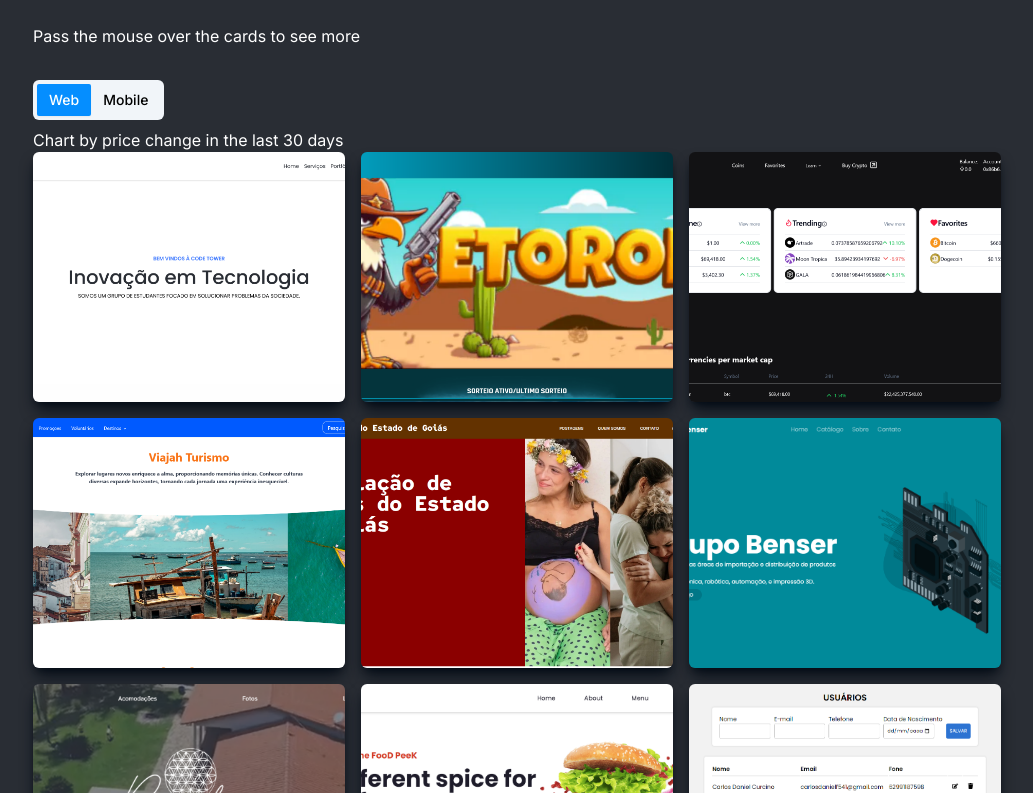
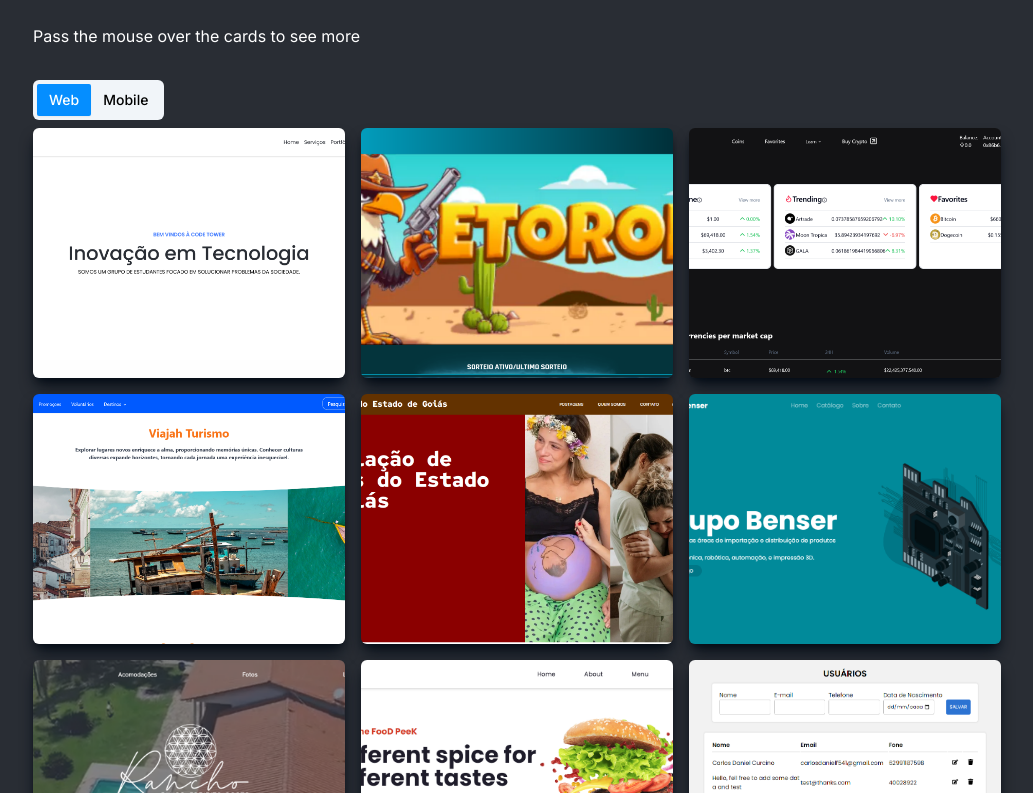
Before and after one commit to carloscurcino/Portifolio, a React (Vite) app: page / in a window 1280 px wide. Shown: the part 3247-4040 px from the top of the page, without its empty margins (123-1156 px from the left). Built offline with nearby package versions, Linux system fonts and the light colour scheme; grey boxes are pictures that could not be loaded.

Commit message:
Fix: removing text

```diff
--- a/src/components/Projects.jsx
+++ b/src/components/Projects.jsx
@@ -27,10 +27,10 @@
             <TabsTrigger value="web" onClick={() => console.log("web")}>Web</TabsTrigger>
             <TabsTrigger value="mobile" onClick={() => console.log("mobile")}>Mobile</TabsTrigger>
           </TabsList>
-          <TabsContent value="web">Chart by price change in the last 30 days
+          <TabsContent value="web">
             <ProjectsGrid project={data} />
           </TabsContent>
-          <TabsContent value="mobile">Chart by market capitalization change in the last 30 days
+          <TabsContent value="mobile">
             <ProjectsGrid project={dataMobile} isMobile={true} />
           </TabsContent>
         </Tabs>
```
